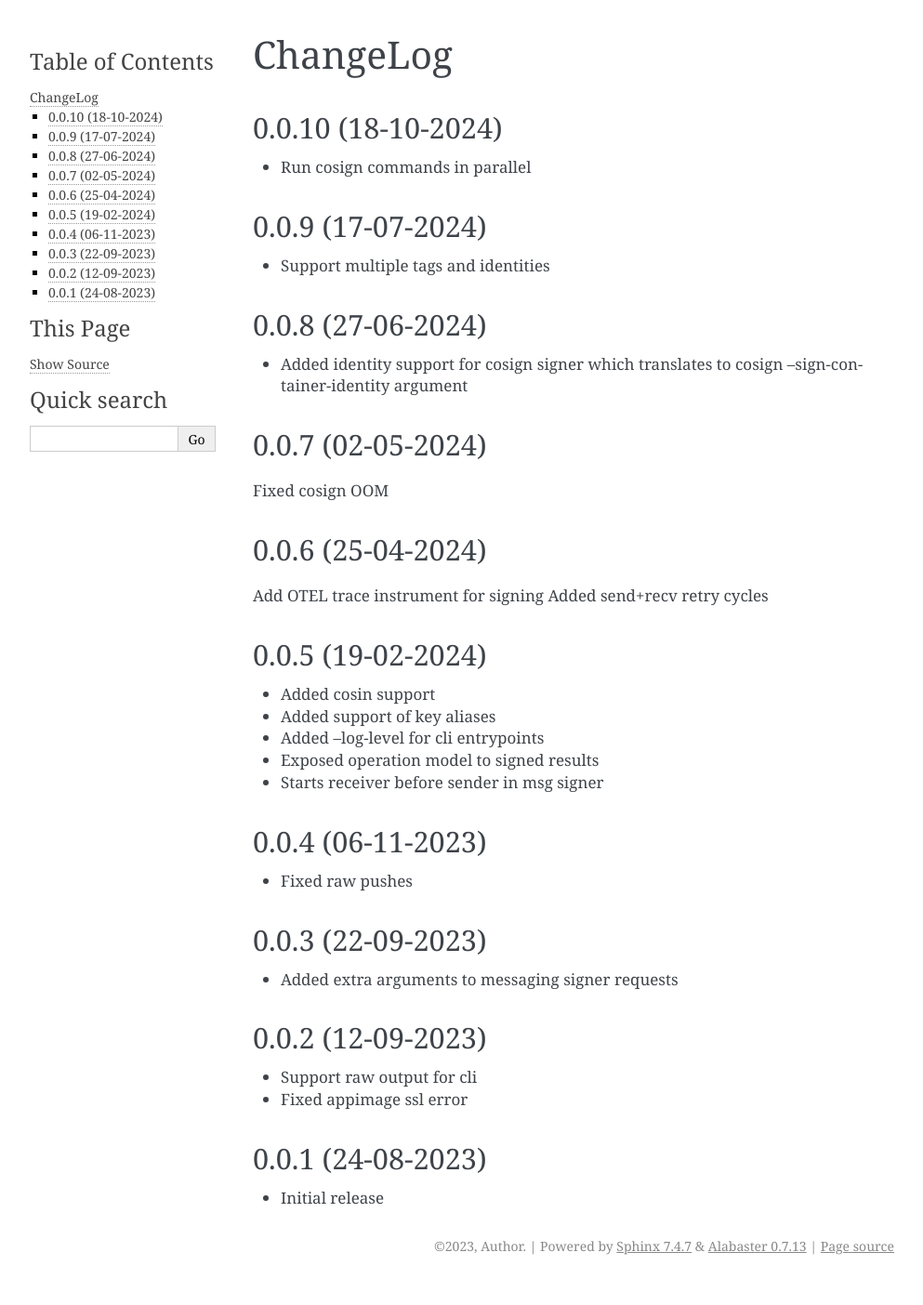
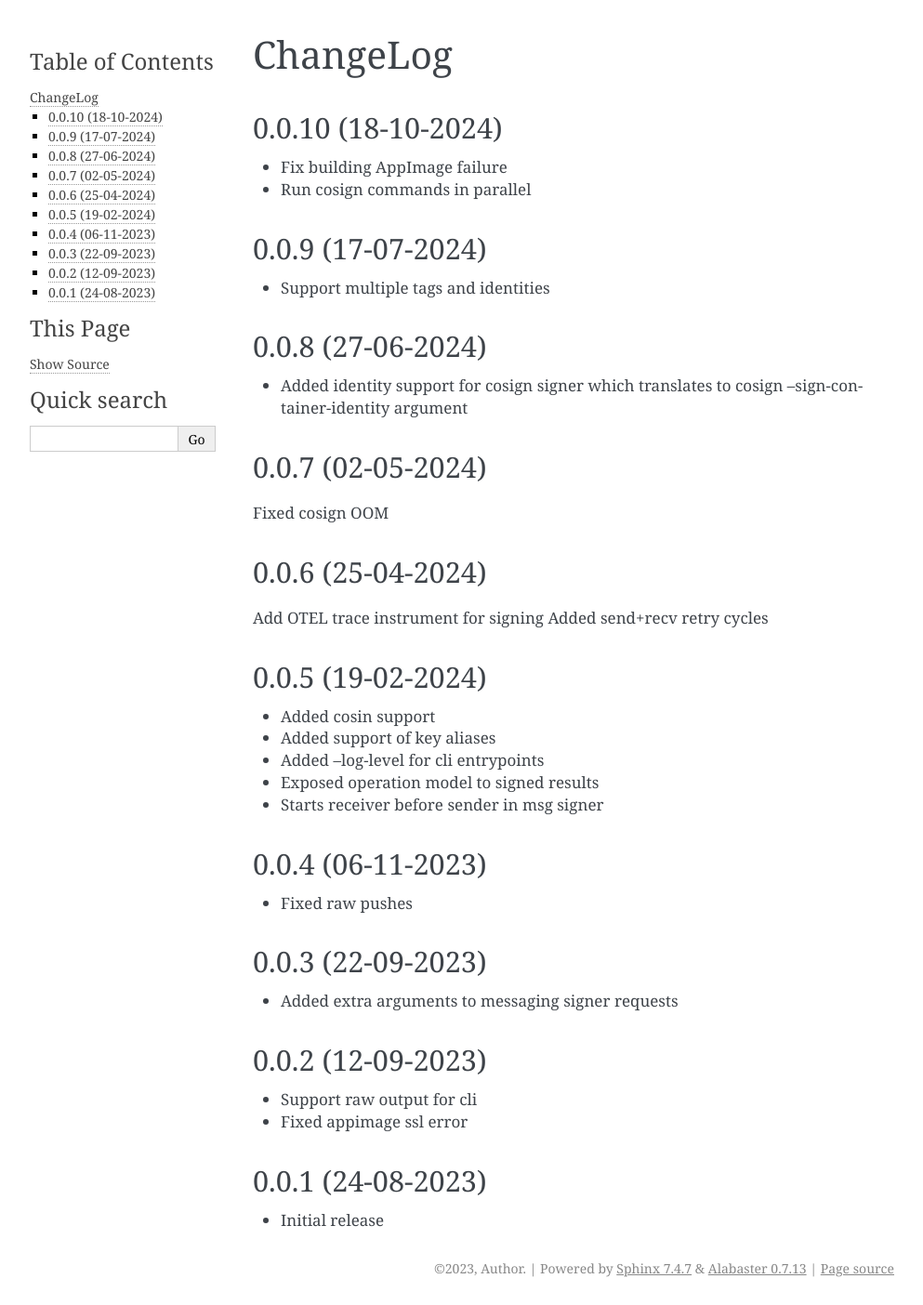
Before and after one commit to zxiong/pubtools-sign, a Sphinx documentation site: the page built from docs/source/CHANGELOG.rst, in a window 1280 px wide. Shown: the whole page at 93% size, without its empty margins (148-1141 px from the left). Built offline with Sphinx 7.4.7, drawn with Linux system fonts in a browser that asks for light colours; before the commit the page ends 1380 px from its top, so only the background shows below that.

Commit message:
Release v0.0.10 again (#39)

```diff
--- a/docs/source/CHANGELOG.rst
+++ b/docs/source/CHANGELOG.rst
@@ -3,6 +3,7 @@ ChangeLog
 
 0.0.10 (18-10-2024)
 ------------------
+* Fix building AppImage failure
 * Run cosign commands in parallel
 
 
```
